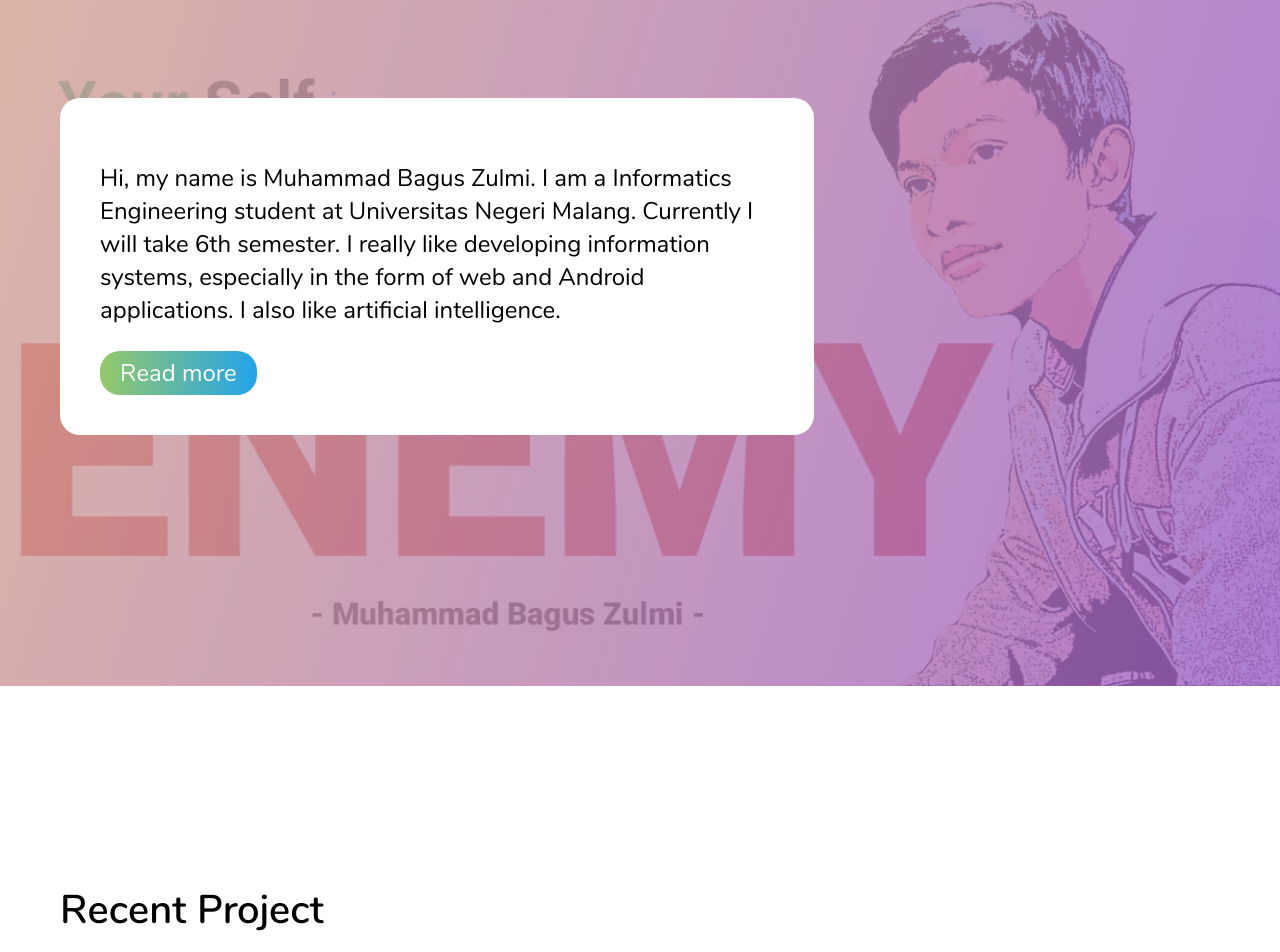
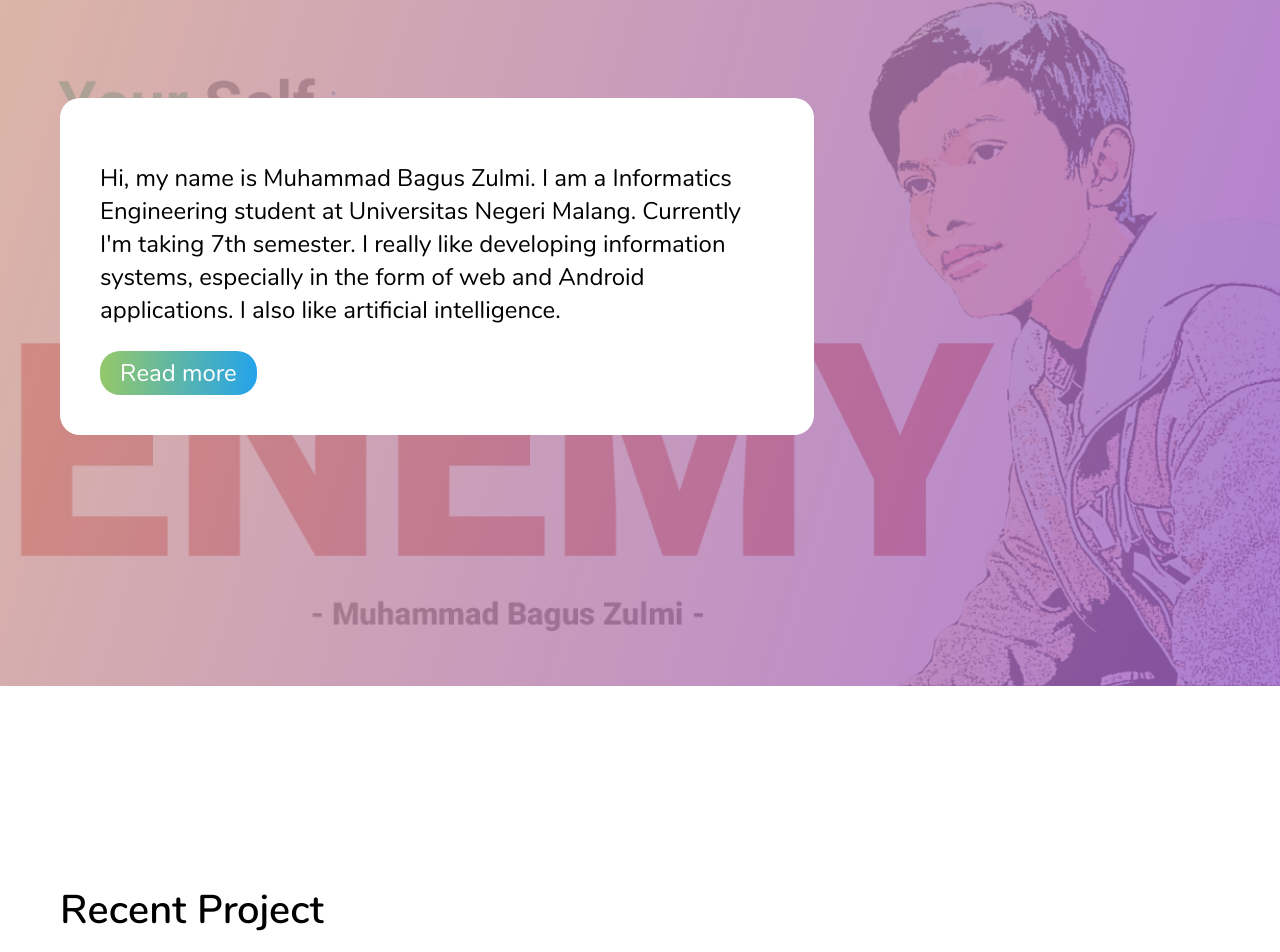
Before and after one commit to mbaguszulmi/mbaguszulmi.github.io, a React (Create React App) app: page /#/ in a window 1280 px wide. Shown: the part 914-1866 px from the top of the page. Built offline with nearby package versions, Linux system fonts and the light colour scheme.

Commit message:
chore(brief-intro): update information on brief intro

```diff
--- a/src/pages/landing.js
+++ b/src/pages/landing.js
@@ -66,7 +66,7 @@ class Landing extends Component {
                             <p>
                                 Hi, my name is Muhammad Bagus Zulmi. I am a Informatics
                                 Engineering student at Universitas Negeri Malang. Currently
-                                I will take 6th semester. I really like developing
+                                I'm taking 7th semester. I really like developing
                                 information systems, especially in the form of web and
                                 Android applications. I also like artificial intelligence.
                             </p>
```
